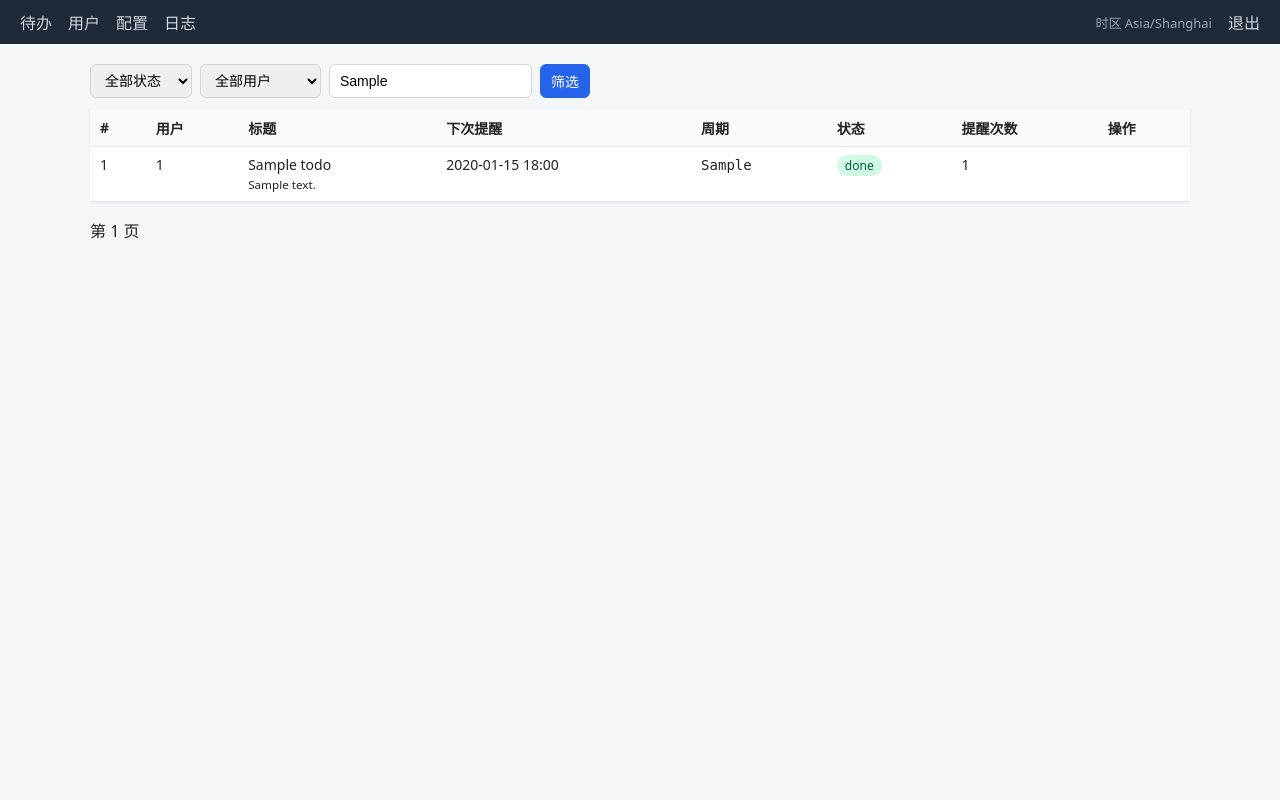
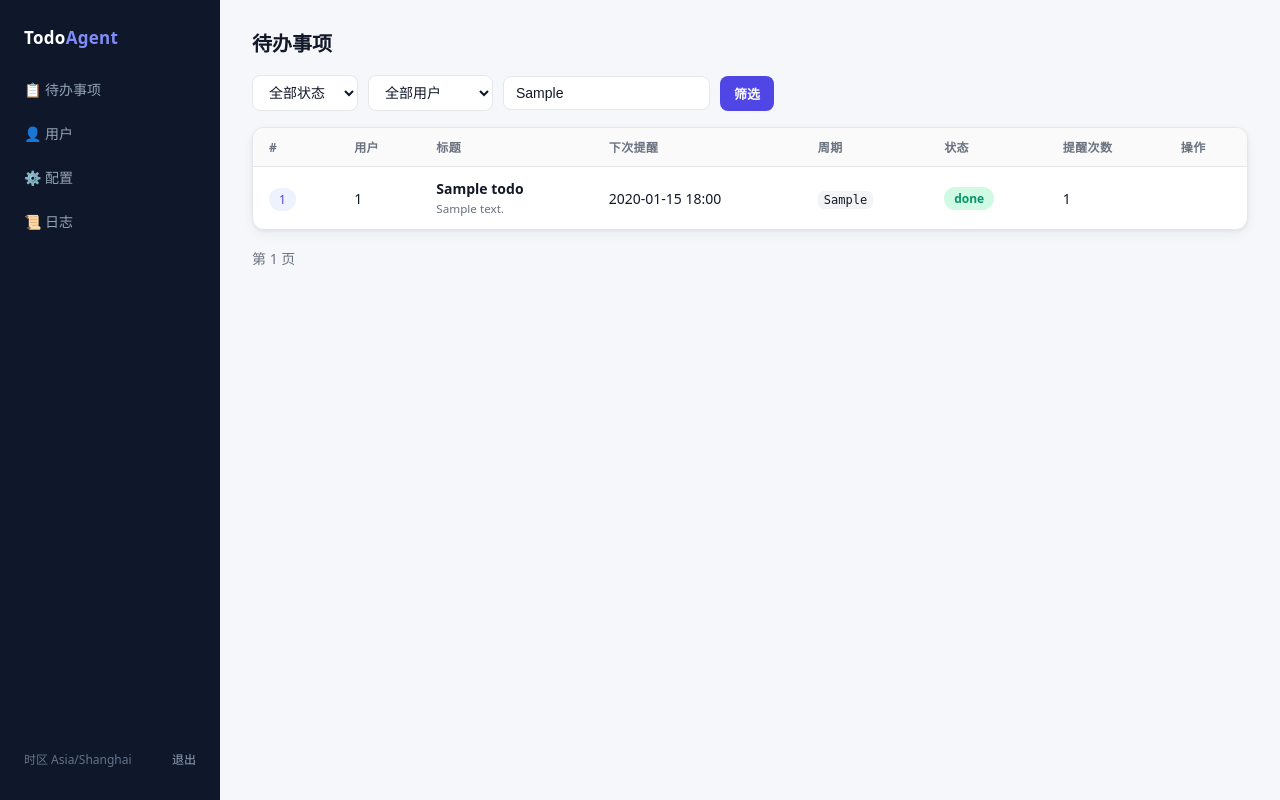
Before and after one commit to yw1998/TodoAgent, a FastAPI app: template app/web/templates/todos.html in a window 1280 px wide. Run offline with FastAPI, Linux system fonts and the light colour scheme; the template is opened without the code that fills it: most values are stand-ins (such as "Sample title", 1, 10 or a date in 2020).

Commit message:
style: 管理页现代化改版
深色侧边栏布局 + CSS 设计变量，卡片化表格、胶囊状态徽标、
聚焦态输入框、渐变登录页；纯 CSS 无新增依赖。

```diff
--- a/app/web/templates/base.html
+++ b/app/web/templates/base.html
@@ -5,37 +5,93 @@
   <meta name="viewport" content="width=device-width, initial-scale=1">
   <title>TodoAgent 管理</title>
   <style>
-    body { font-family: system-ui, sans-serif; margin: 0; background: #f5f6f8; color: #222; }
-    nav { background: #1f2937; color: #fff; padding: 10px 20px; display: flex; gap: 16px; align-items: center; }
-    nav a { color: #d1d5db; text-decoration: none; }
-    nav a:hover, nav .cur { color: #fff; font-weight: 600; }
-    nav .spacer { flex: 1; }
-    main { max-width: 1100px; margin: 20px auto; padding: 0 16px; }
-    table { border-collapse: collapse; width: 100%; background: #fff; box-shadow: 0 1px 2px rgba(0,0,0,.08); }
-    th, td { border-bottom: 1px solid #e5e7eb; padding: 8px 10px; text-align: left; font-size: 14px; vertical-align: top; }
-    th { background: #f9fafb; }
-    .badge { padding: 2px 8px; border-radius: 10px; font-size: 12px; }
-    .pending { background: #fef3c7; color: #92400e; }
-    .done { background: #d1fae5; color: #065f46; }
-    .cancelled { background: #e5e7eb; color: #4b5563; }
-    .error { background: #fee2e2; color: #991b1b; }
-    form.filters { display: flex; gap: 8px; margin-bottom: 12px; flex-wrap: wrap; }
-    input, select, button { padding: 6px 10px; border: 1px solid #d1d5db; border-radius: 6px; font-size: 14px; }
-    button { background: #2563eb; color: #fff; cursor: pointer; border-color: #2563eb; }
-    .card { background: #fff; padding: 16px; border-radius: 8px; box-shadow: 0 1px 2px rgba(0,0,0,.08); margin-bottom: 16px; }
-    .kv td:first-child { width: 280px; font-family: monospace; }
+    :root {
+      --bg: #f6f7fb; --surface: #ffffff; --text: #111827; --text-2: #6b7280;
+      --line: #e5e7eb; --accent: #4f46e5; --accent-2: #eef2ff;
+      --green: #059669; --green-bg: #d1fae5; --amber: #b45309; --amber-bg: #fef3c7;
+      --gray: #4b5563; --gray-bg: #f3f4f6; --red: #dc2626; --red-bg: #fee2e2;
+      --radius: 12px; --shadow: 0 1px 3px rgba(16,24,40,.06), 0 4px 12px rgba(16,24,40,.05);
+    }
+    * { box-sizing: border-box; }
+    body { margin: 0; background: var(--bg); color: var(--text);
+      font-family: ui-sans-serif, system-ui, -apple-system, "PingFang SC", "Microsoft YaHei", sans-serif;
+      font-size: 14px; -webkit-font-smoothing: antialiased; }
+    a { color: var(--accent); text-decoration: none; }
+
+    .layout { display: flex; min-height: 100vh; }
+    aside { width: 220px; flex-shrink: 0; background: #0f172a; color: #cbd5e1;
+      display: flex; flex-direction: column; padding: 20px 12px; position: sticky; top: 0; height: 100vh; }
+    aside .logo { color: #fff; font-size: 17px; font-weight: 700; padding: 6px 12px 20px; letter-spacing: .3px; }
+    aside .logo span { color: #818cf8; }
+    aside nav { display: flex; flex-direction: column; gap: 4px; }
+    aside nav a { color: #94a3b8; padding: 10px 12px; border-radius: 8px; font-weight: 500; transition: .15s; }
+    aside nav a:hover { background: #1e293b; color: #e2e8f0; }
+    aside nav a.cur { background: var(--accent); color: #fff; }
+    aside .foot { margin-top: auto; padding: 12px; font-size: 12px; color: #64748b;
+      display: flex; justify-content: space-between; align-items: center; }
+    aside .foot a { color: #94a3b8; }
+    aside .foot a:hover { color: #fff; }
+
+    main { flex: 1; padding: 28px 32px; max-width: 1200px; }
+    h1.page { font-size: 20px; margin: 0 0 18px; font-weight: 700; }
+
+    .card { background: var(--surface); border-radius: var(--radius); box-shadow: var(--shadow);
+      border: 1px solid var(--line); overflow: hidden; margin-bottom: 18px; }
+    .card .body { padding: 18px 20px; }
+    .card h3 { margin: 0 0 14px; font-size: 15px; }
+
+    table { border-collapse: collapse; width: 100%; }
+    th { text-align: left; font-size: 12px; text-transform: uppercase; letter-spacing: .4px;
+      color: var(--text-2); background: #fafafa; padding: 10px 16px; border-bottom: 1px solid var(--line); }
+    td { padding: 12px 16px; border-bottom: 1px solid var(--line); vertical-align: middle; }
+    tr:last-child td { border-bottom: none; }
+    tbody tr:hover { background: #fafbff; }
+    .kv td:first-child { width: 300px; font-family: ui-monospace, monospace; color: var(--text-2); }
+
+    .badge { display: inline-block; padding: 3px 10px; border-radius: 999px; font-size: 12px; font-weight: 600; }
+    .pending { background: var(--amber-bg); color: var(--amber); }
+    .done { background: var(--green-bg); color: var(--green); }
+    .cancelled { background: var(--gray-bg); color: var(--gray); }
+    .error { background: var(--red-bg); color: var(--red); }
+    .ok { background: var(--green-bg); color: var(--green); }
+
+    .btn { display: inline-block; border: 0; cursor: pointer; font-size: 13px; font-weight: 600;
+      background: var(--accent); color: #fff; padding: 8px 14px; border-radius: 8px; transition: .15s; }
+    .btn:hover { background: #4338ca; }
+    .btn-ghost { background: var(--gray-bg); color: var(--gray); }
+    .btn-ghost:hover { background: #e5e7eb; }
+    .btn-danger { background: #fff; color: var(--red); border: 1px solid var(--red); }
+    .btn-danger:hover { background: var(--red-bg); }
+    .btn-sm { padding: 5px 10px; font-size: 12px; border-radius: 6px; }
+
+    input, select { padding: 8px 12px; border: 1px solid var(--line); border-radius: 8px;
+      font-size: 14px; background: #fff; color: var(--text); outline: none; transition: .15s; }
+    input:focus, select:focus { border-color: var(--accent); box-shadow: 0 0 0 3px var(--accent-2); }
+
+    form.filters { display: flex; gap: 10px; margin-bottom: 16px; flex-wrap: wrap; align-items: center; }
+    .pager { display: flex; gap: 14px; align-items: center; margin-top: 14px; color: var(--text-2); }
+    .pill { background: var(--accent-2); color: var(--accent); border-radius: 999px; padding: 3px 10px; font-size: 12px; }
+    code { background: var(--gray-bg); padding: 2px 6px; border-radius: 6px; font-size: 12px;
+      font-family: ui-monospace, monospace; }
+    small { color: var(--text-2); }
   </style>
 </head>
 <body>
-<nav>
-  <a href="/admin/todos" class="{{ 'cur' if request.url.path in ('/admin/','/admin/todos') else '' }}">待办</a>
-  <a href="/admin/users" class="{{ 'cur' if request.url.path=='/admin/users' else '' }}">用户</a>
-  <a href="/admin/settings" class="{{ 'cur' if request.url.path=='/admin/settings' else '' }}">配置</a>
-  <a href="/admin/logs" class="{{ 'cur' if request.url.path=='/admin/logs' else '' }}">日志</a>
-  <span class="spacer"></span>
-  <span style="color:#9ca3af;font-size:13px">时区 {{ tz_label() }}</span>
-  <a href="/admin/logout">退出</a>
-</nav>
-<main>{% block content %}{% endblock %}</main>
+<div class="layout">
+  <aside>
+    <div class="logo">Todo<span>Agent</span></div>
+    <nav>
+      <a href="/admin/todos" class="{{ 'cur' if request.url.path in ('/admin/','/admin/todos') else '' }}">📋 待办事项</a>
+      <a href="/admin/users" class="{{ 'cur' if request.url.path=='/admin/users' else '' }}">👤 用户</a>
+      <a href="/admin/settings" class="{{ 'cur' if request.url.path=='/admin/settings' else '' }}">⚙️ 配置</a>
+      <a href="/admin/logs" class="{{ 'cur' if request.url.path=='/admin/logs' else '' }}">📜 日志</a>
+    </nav>
+    <div class="foot">
+      <span>时区 {{ tz_label() }}</span>
+      <a href="/admin/logout">退出</a>
+    </div>
+  </aside>
+  <main>{% block content %}{% endblock %}</main>
+</div>
 </body>
 </html>
--- a/app/web/templates/todos.html
+++ b/app/web/templates/todos.html
@@ -1,5 +1,7 @@
 {% extends "base.html" %}
 {% block content %}
+<h1 class="page">待办事项</h1>
+
 <form class="filters" method="get">
   <select name="status">
     <option value="">全部状态</option>
@@ -11,17 +13,21 @@
     <option value="">全部用户</option>
     {% for u in users %}<option value="{{ u.id }}" {{ 'selected' if f_user==u.id }}>{{ u.name or u.external_id }}</option>{% endfor %}
   </select>
-  <input name="q" placeholder="标题/备注关键字" value="{{ f_q }}">
-  <button type="submit">筛选</button>
+  <input name="q" placeholder="标题 / 备注关键字" value="{{ f_q }}">
+  <button class="btn" type="submit">筛选</button>
 </form>
 
+<div class="card">
 <table>
+  <thead>
   <tr><th>#</th><th>用户</th><th>标题</th><th>下次提醒</th><th>周期</th><th>状态</th><th>提醒次数</th><th>操作</th></tr>
+  </thead>
+  <tbody>
   {% for t in todos %}
   <tr>
-    <td>{{ t.id }}</td>
+    <td><span class="pill">{{ t.id }}</span></td>
     <td>{{ t.user_id }}</td>
-    <td>{{ t.title }}{% if t.note %}<br><small>{{ t.note }}</small>{% endif %}</td>
+    <td><strong>{{ t.title }}</strong>{% if t.note %}<br><small>{{ t.note }}</small>{% endif %}</td>
     <td>{{ t.next_remind_at | localtime }}</td>
     <td><code>{{ t.repeat_cron or '-' }}</code></td>
     <td><span class="badge {{ t.status }}">{{ t.status }}</span></td>
@@ -29,21 +35,26 @@
     <td>
       {% if t.status == 'pending' %}
       <form method="post" action="/admin/todos/{{ t.id }}/action" style="display:inline">
-        <input type="hidden" name="action" value="done"><button>完成</button>
+        <input type="hidden" name="action" value="done">
+        <button class="btn btn-ghost btn-sm">完成</button>
       </form>
       <form method="post" action="/admin/todos/{{ t.id }}/action" style="display:inline">
-        <input type="hidden" name="action" value="cancel"><button>取消</button>
+        <input type="hidden" name="action" value="cancel">
+        <button class="btn btn-danger btn-sm">取消</button>
       </form>
       {% endif %}
     </td>
   </tr>
   {% else %}
-  <tr><td colspan="8">暂无数据</td></tr>
+  <tr><td colspan="8" style="text-align:center;color:var(--text-2);padding:32px">暂无数据</td></tr>
   {% endfor %}
+  </tbody>
 </table>
-<p>
-  {% if page > 1 %}<a href="?page={{ page-1 }}&status={{ f_status }}&q={{ f_q }}">&laquo; 上一页</a>{% endif %}
-  第 {{ page }} 页
-  {% if todos|length >= 20 %}<a href="?page={{ page+1 }}&status={{ f_status }}&q={{ f_q }}">下一页 &raquo;</a>{% endif %}
-</p>
+</div>
+
+<div class="pager">
+  {% if page > 1 %}<a href="?page={{ page-1 }}&status={{ f_status }}&q={{ f_q }}">&larr; 上一页</a>{% endif %}
+  <span>第 {{ page }} 页</span>
+  {% if todos|length >= 20 %}<a href="?page={{ page+1 }}&status={{ f_status }}&q={{ f_q }}">下一页 &rarr;</a>{% endif %}
+</div>
 {% endblock %}
```
Also changed, not shown: app/web/templates/login.html (+18 -8 lines), app/web/templates/logs.html (+17 -12 lines), app/web/templates/settings.html (+10 -5 lines), app/web/templates/users.html (+11 -4 lines).
